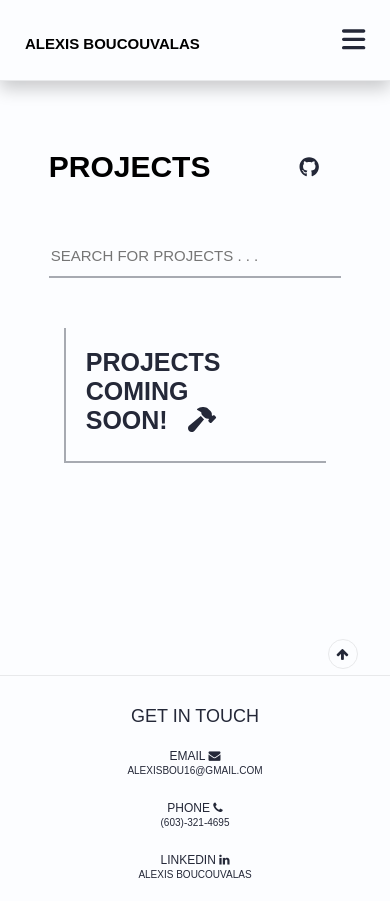
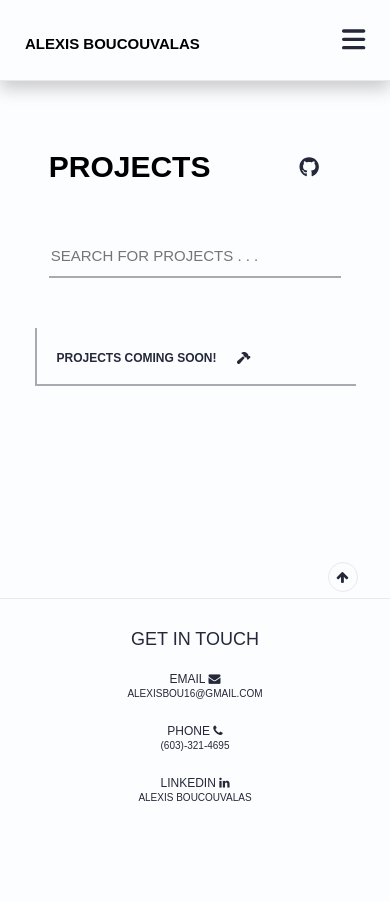
Before and after one commit to BOUCKY/my-portfolio-app, a React (Create React App) app: page /projects in a window 390 px wide. After the commit the page ends 844 px from the top, so only its background shows below. Built offline with nearby package versions, Linux system fonts and the light colour scheme.

Commit message:
Projects page Responsiveness

```diff
--- a/src/components/About.js
+++ b/src/components/About.js
@@ -9,10 +9,10 @@ import dogsData from "../dogs_data"
 const About = () =>{
     return(
         <div className="About">
-            <div className="greet"><h1>WHO IS ALEXIS BOUCOUVALAS?</h1></div>
+            {/* <div className="greet"><h1>WHO IS ALEXIS BOUCOUVALAS?</h1></div>
             <MyContainer />
             <div className="meet"><h1>MEET THE DOGS</h1></div>
-            <DogsContainer dogsArray={dogsData} />
+            <DogsContainer dogsArray={dogsData} /> */}
         </div>
     )
 }
--- a/src/components/Project.js
+++ b/src/components/Project.js
@@ -10,7 +10,7 @@ const Project = ({image, title, link, date }) => {
             </div>
             <div className="projectText">
                 <a className='projectLink' href={link}>{title}<FontAwesomeIcon icon={faHammer} className="hammer"/></a>
-                <p>{date}</p>
+                <p className="date">{date}</p>
             </div>
         </div>
     )
--- a/src/styling/About.css
+++ b/src/styling/About.css
@@ -4,6 +4,8 @@
     flex-direction: column;
     justify-content: center;
     align-items: center;
+    padding-top: 90px;
+    padding-bottom: 505px;
 }
 
 .greet {
--- a/src/styling/Projects.css
+++ b/src/styling/Projects.css
@@ -90,3 +90,49 @@
 .hammer{
     padding-left: 20px;
 }
+
+
+@media screen and (max-width: 1000px){
+    .projectLink{
+        font-size: 20px;
+    }
+}
+
+@media screen and (max-width: 800px){
+    .projectImage{
+        width: 100px;
+        height: 100px;
+    }
+}
+
+@media screen and (max-width: 550px){
+    .projectLink{
+        font-size: 15px;
+    }
+    .date{
+        font-size: 8px;
+    }
+    .projectImage{
+        width: 75px;
+        height: 75px;
+    }
+    .projectCard{
+        width: 90%;
+    }
+}
+
+@media screen and (max-width: 400px){
+    .projectLink{
+        font-size: 12px;
+    }
+    .date{
+        font-size: 8px;
+    }
+    .AndMinutesImage{
+        width: 50px;
+        height: 50px;
+    }
+    .AndMinutesText{
+        padding-right: 30px;
+    }
+}
```
